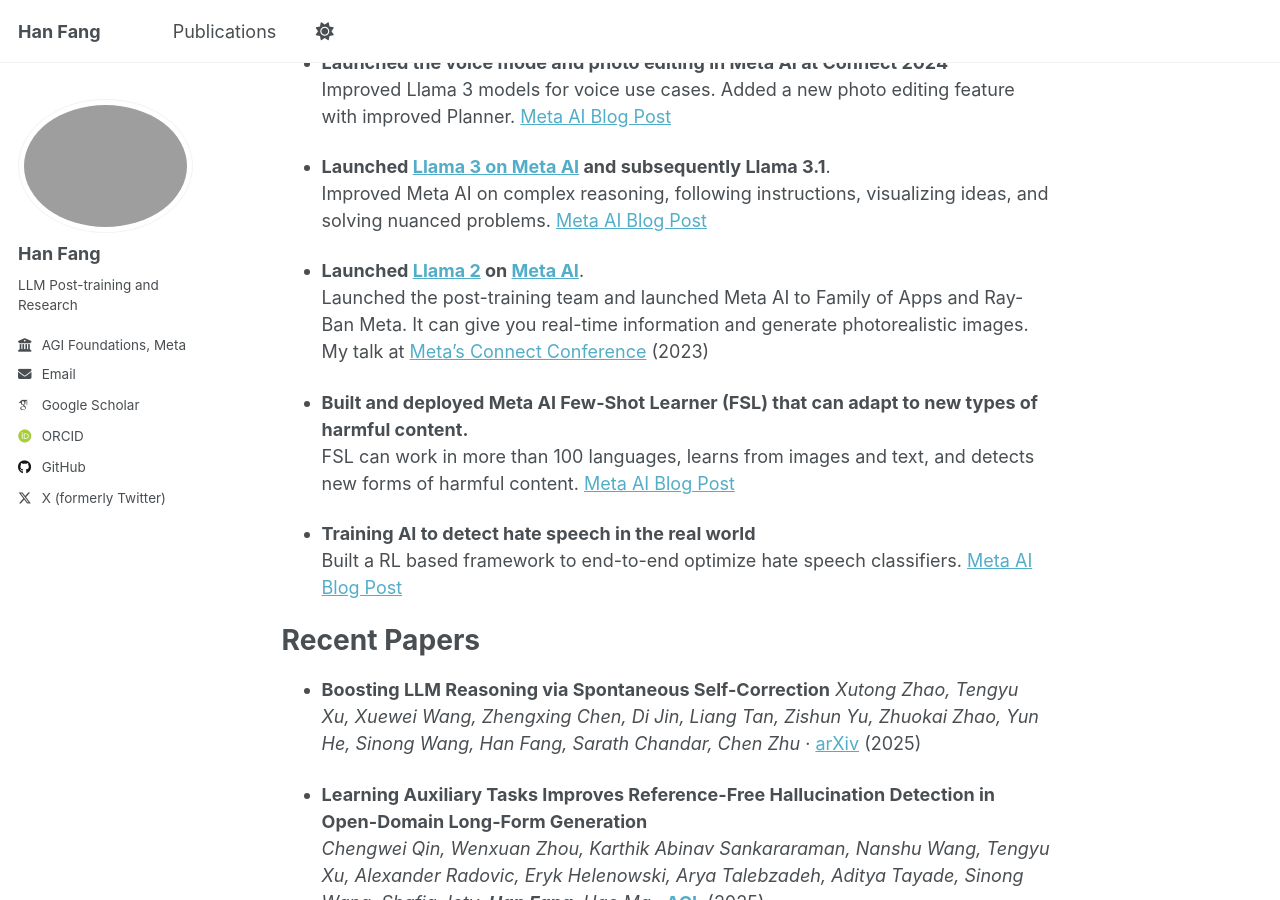
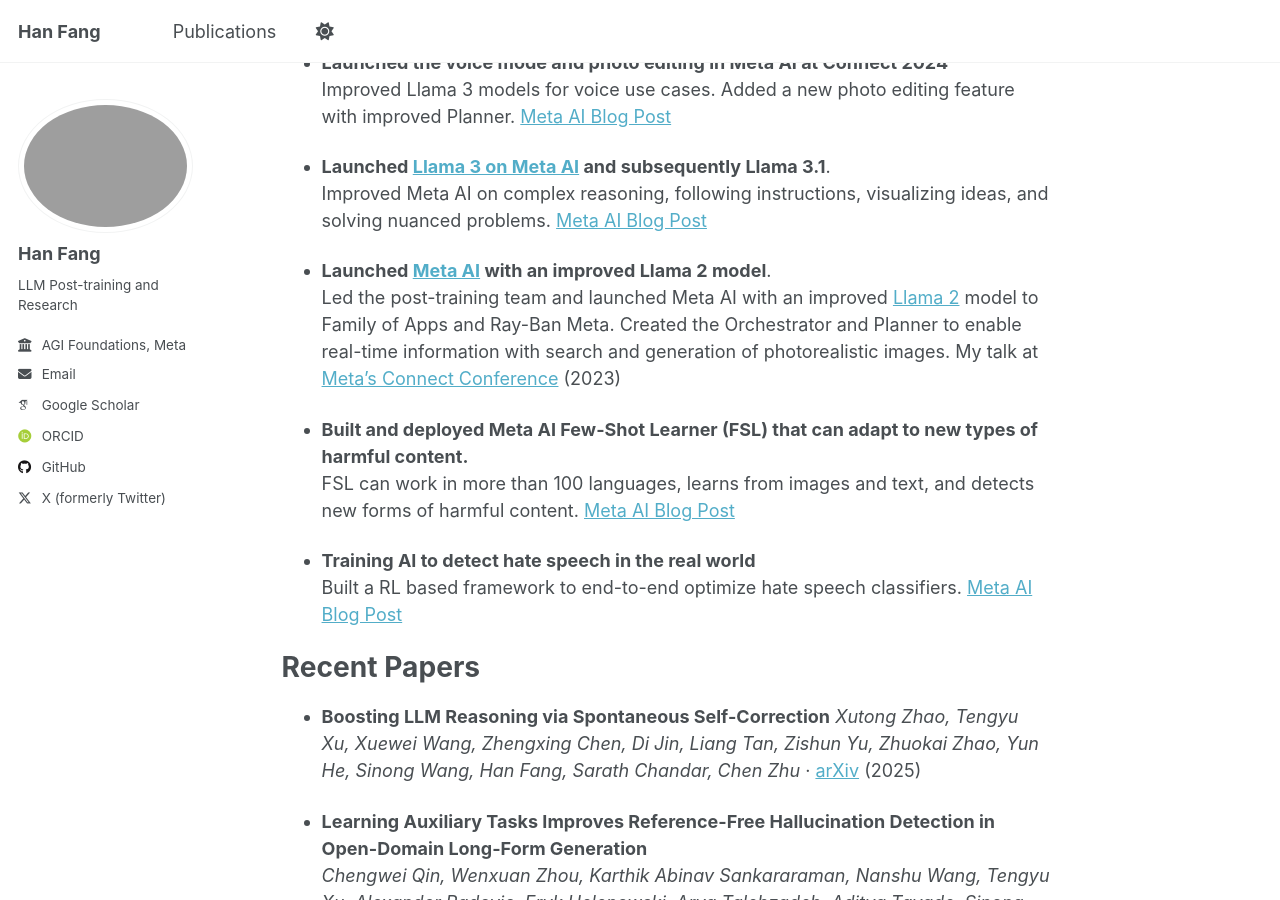
Before and after one commit to hanfang/hanfang.github.io, a Jekyll site: the page built from _pages/about.md, in a window 1280 px wide and 900 px high, scrolled down 535 px. Built offline with Jekyll 4.4.1, drawn with Linux system fonts in a browser that asks for light colours; some web fonts are replaced; a script that is not in the unit is left out.

Commit message:
Update about.md

```diff
--- a/_pages/about.md
+++ b/_pages/about.md
@@ -27,8 +27,8 @@
 * **Launched [Llama 3 on Meta AI](https://ai.meta.com/blog/meta-llama-3/) and subsequently Llama 3.1**.
   Improved Meta AI on complex reasoning, following instructions, visualizing ideas, and solving nuanced problems. [Meta AI Blog Post](https://ai.meta.com/blog/meta-llama-3-1/)
 
-* **Launched [Llama 2](https://about.fb.com/news/2023/09/introducing-ai-powered-assistants-characters-and-creative-tools/) on [Meta AI](https://www.meta.ai/)**.
-  Launched the post-training team and launched Meta AI to Family of Apps and Ray-Ban Meta. It can give you real-time information and generate photorealistic images. My talk at [Meta's Connect Conference](https://developers.facebook.com/videos/2023/building-metas-next-generation-ai-product-experiences-with-llama/) (2023)
+* **Launched [Meta AI](https://www.meta.ai/) with an improved Llama 2 model**.
+  Led the post-training team and launched Meta AI with an improved [Llama 2](https://about.fb.com/news/2023/09/introducing-ai-powered-assistants-characters-and-creative-tools/) model to Family of Apps and Ray-Ban Meta. Created the Orchestrator and Planner to enable real-time information with search and generation of photorealistic images. My talk at [Meta's Connect Conference](https://developers.facebook.com/videos/2023/building-metas-next-generation-ai-product-experiences-with-llama/) (2023)
 
 * **Built and deployed Meta AI Few-Shot Learner (FSL) that can adapt to new types of harmful content.**
   FSL can work in more than 100 languages, learns from images and text, and detects new forms of harmful content. [Meta AI Blog Post](https://ai.meta.com/blog/harmful-content-can-evolve-quickly-our-new-ai-system-adapts-to-tackle-it/)
```
